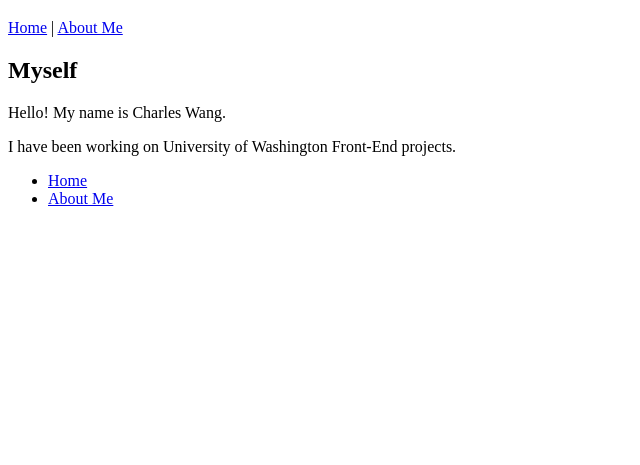
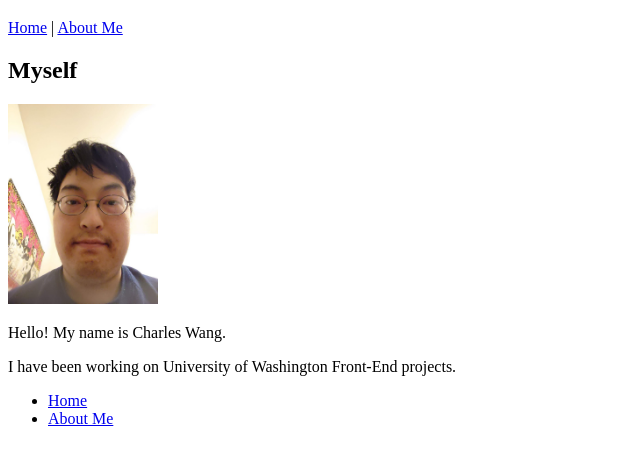
Before and after one commit to Waruggy/portfolio, a plain HTML site: page about-me.html in a window 1280 px wide. Shown: the part 61-526 px from the top of the page, without its empty margins (0-640 px from the left). Drawn offline with Linux system fonts and the light colour scheme.

Commit message:
Customized the images more

```diff
--- a/about-me.html
+++ b/about-me.html
@@ -14,6 +14,7 @@
       </header>
       <article>
         <h2>Myself</h2>
+          <img src="./images/me.jpg" alt="Myself" height=200 width=150>
           <p>Hello! My name is Charles Wang.</p>
           <p>I have been working on University of Washington Front-End projects.</p>
       </article>
```
Also changed, not shown: index.html (+1 -1 lines).
